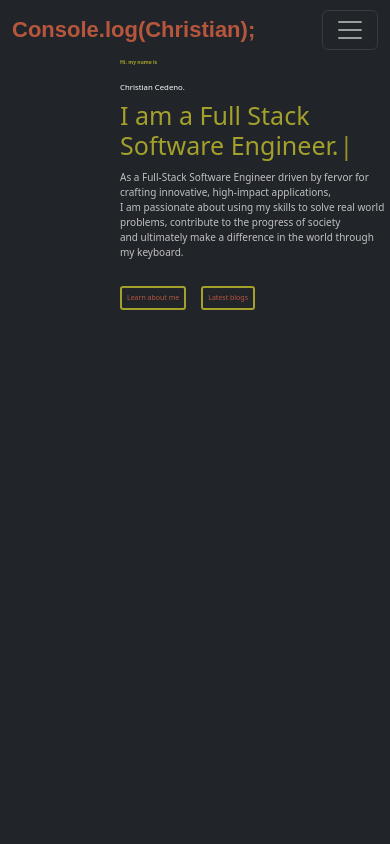
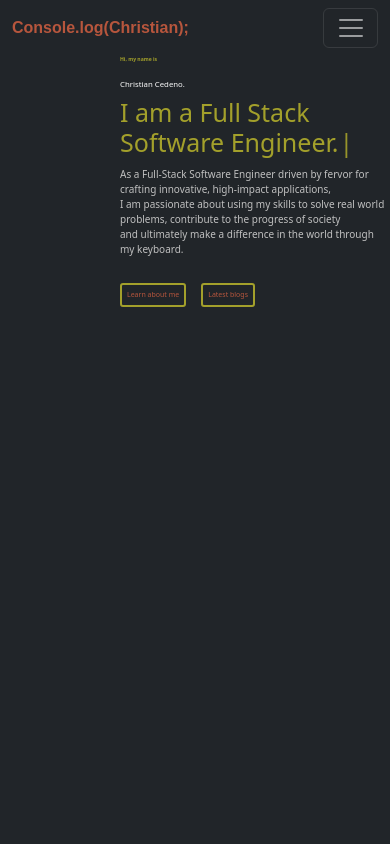
Before and after one commit to cedenoc181/pw2023, a React (Create React App) app: page / in a window 390 px wide. Shown: the top 844 px of the page. Built offline with nearby package versions, Linux system fonts and the light colour scheme.

Commit message:
added styling to the nav bar

```diff
--- a/src/Component/Nav.css
+++ b/src/Component/Nav.css
@@ -32,3 +32,17 @@
     border: 1px solid var(--Redclay) !important;
     border-radius: 3px !important;
 }
+
+
+@media only screen and (max-width: 767px) {
+    .navbar-brand {
+        font-size: 16px !important;
+    }
+
+    .navbar-toggler{
+        width: 55px;
+        height: 40px;
+    }
+
+
+}
```
